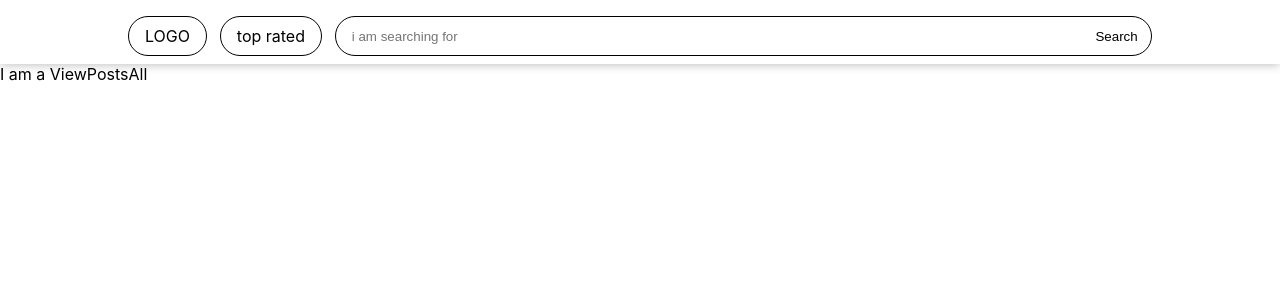
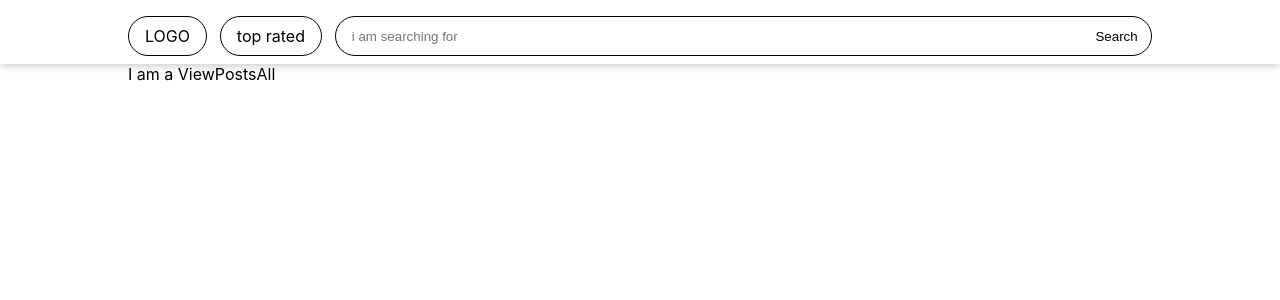
Before and after one commit to DevisWeb/wbs-w6p5-react_pinterest-clone, a React (Create React App) app: page / in a window 1280 px wide. Shown: the top 300 px of the page. Built offline with nearby package versions, Linux system fonts and the light colour scheme.

Commit message:
add content container around Views

```diff
--- a/src/App.js
+++ b/src/App.js
@@ -14,6 +14,7 @@ function App() {
   return (
     <div className="App">
       <TopBar />
+      <div className="container">
           <Switch>
             <Route path="/users/:id">
               <ViewUser />
@@ -32,7 +33,8 @@ function App() {
             </Route>
           </Switch>
       </div>
-  );
+    </div>
+  )
 }
 
 export default App;
```
Lines whose indentation alone changed are shown as unchanged.
